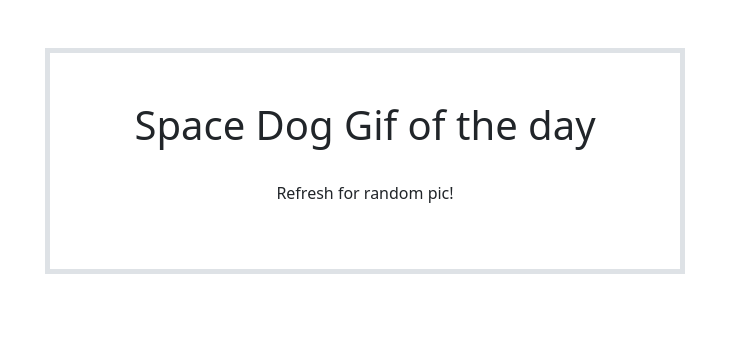
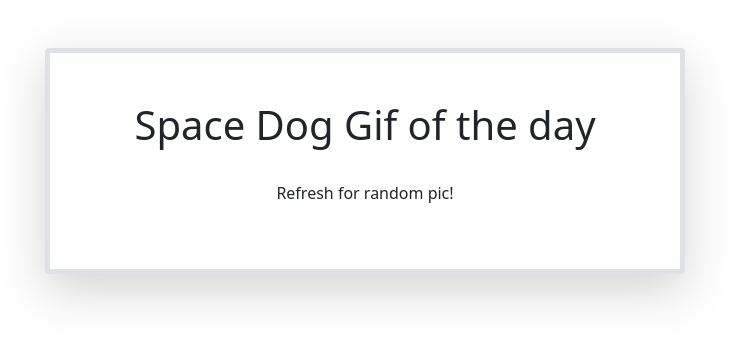
Before and after one commit to jcvold/docker-flask-app, a Flask app: template templates/index.html in a window 1280 px wide. Shown: the top 342 px of the page, without its empty margins (275-1004 px from the left). Run offline with Flask 2, Linux system fonts and the light colour scheme; the template is opened without the code that fills it, so the values that code supplies are empty.

Commit message:
added shadowbox

```diff
--- a/templates/index.html
+++ b/templates/index.html
@@ -11,7 +11,7 @@
     <title>Hello, world!</title>
   </head>
   <body>
-    <div class="container d-flex justify-content-center py-5 border border-5 my-5 w-50">
+    <div class="container d-flex justify-content-center py-5 border border-5 my-5 w-50 shadow-lg p-3 mb-5 bg-body rounded">
       <div class="text-center">
         <h1>Space Dog Gif of the day</h1>
         <img src="{{url}}" />
```
